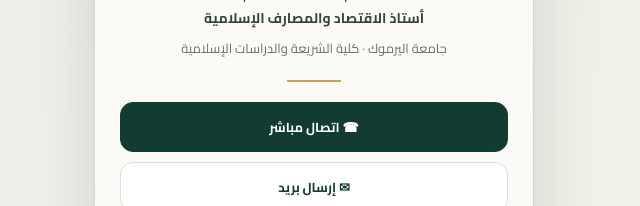
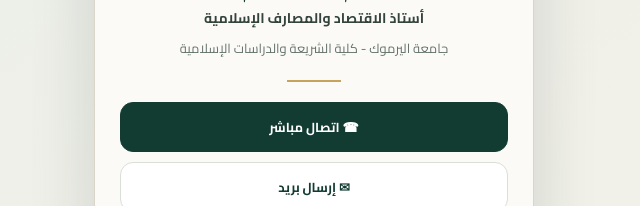
Before and after one commit to zainobada6-spec/DRIBRAHIMOBADA, a plain HTML site: page index.html in a window 1280 px wide. Shown: the part 305-511 px from the top of the page, 326-966 px from the left. Drawn offline with Linux system fonts and the light colour scheme.

Commit message:
Update university name formatting in index.html

```diff
--- a/index.html
+++ b/index.html
@@ -44,7 +44,7 @@
       <div class="eyebrow">بطاقة التواصل الرقمية</div>
       <h1>أ.د. إبراهيم عبد الحليم عبادة</h1>
       <p class="role">أستاذ الاقتصاد والمصارف الإسلامية</p>
-      <p class="university">جامعة اليرموك · كلية الشريعة والدراسات الإسلامية</p>
+      <p class="university">جامعة اليرموك - كلية الشريعة والدراسات الإسلامية</p>
       <div class="rule"></div>
       <div class="actions">
         <a class="btn primary" href="tel:+962798755950">☎ اتصال مباشر</a>
```
